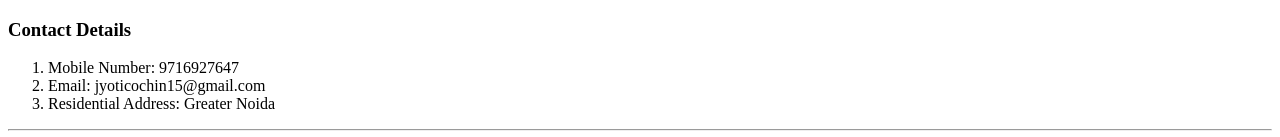
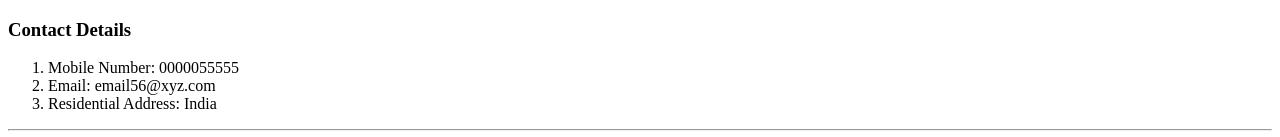
Before and after one commit to Jyoticochin15/cv, a plain HTML site: page contact details.html in a window 1280 px wide. Shown: the top 137 px of the page. Drawn offline with Linux system fonts and the light colour scheme.

Commit message:
Update contact details

```diff
--- a/contact details.html
+++ b/contact details.html
@@ -7,9 +7,9 @@
   <body>
     <h3>Contact Details</h3>
     <ol>
-      <li>Mobile Number: 9716927647</li>
-      <li>Email: jyoticochin15@gmail.com</li>
-      <li>Residential Address: Greater Noida</li>
+      <li>Mobile Number: 0000055555</li>
+      <li>Email: email56@xyz.com</li>
+      <li>Residential Address: India</li>
     </ol>
     <hr>
     <form action="mailto:jyoticochin15@gmail.com" method="post" enctype="text/plain">
```
